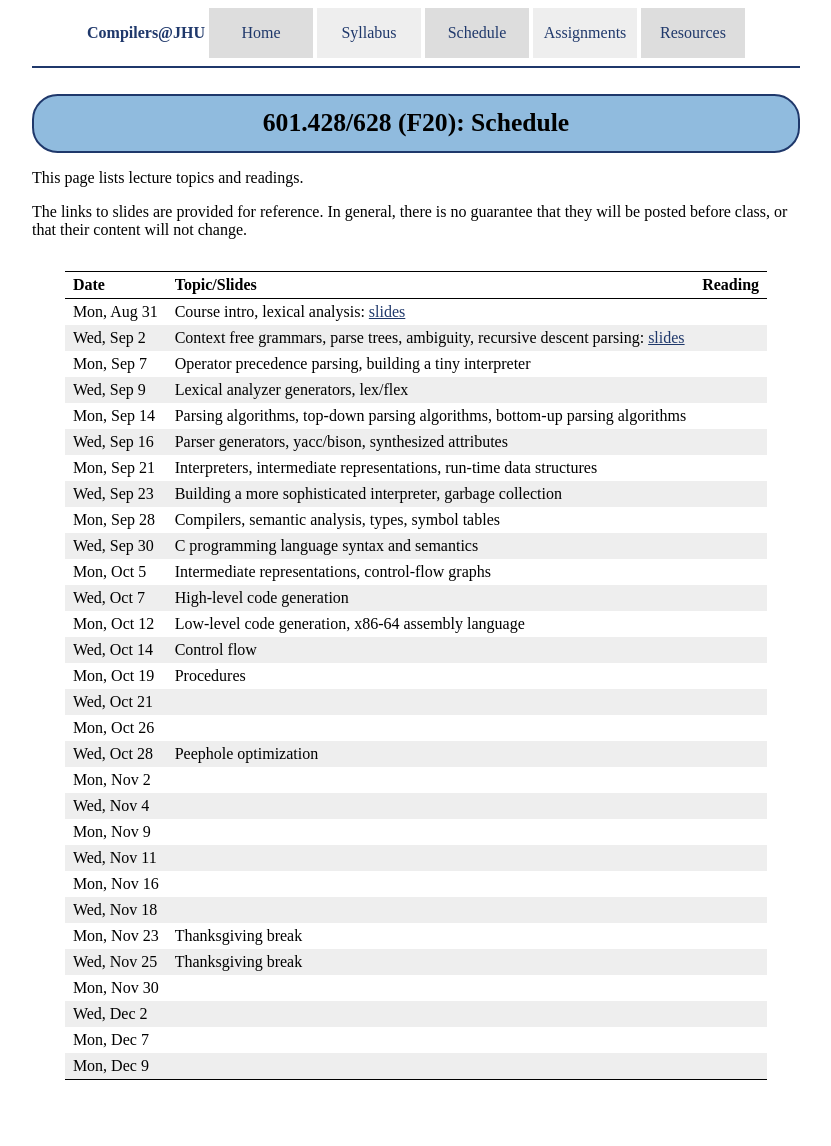
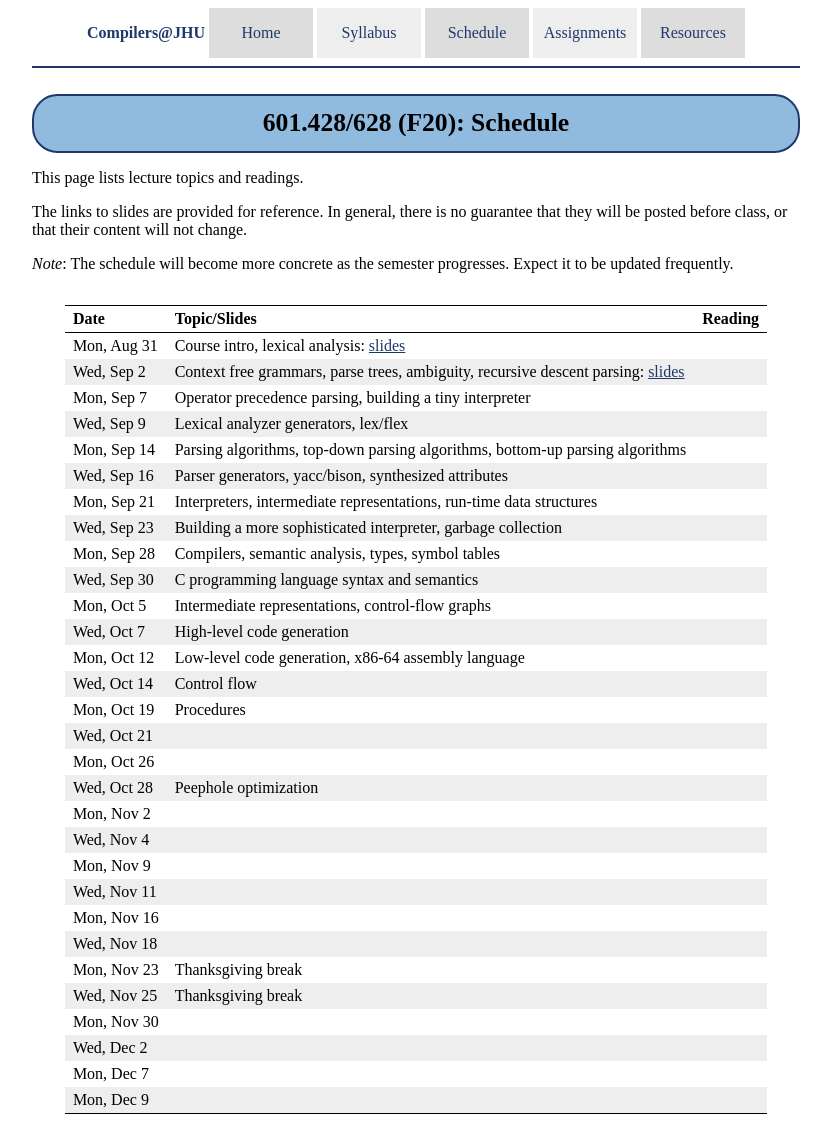
Before and after one commit to jhucompilers/fall2020, a Jekyll site: the page built from schedule.md, in a window 1280 px wide. Shown: the whole page, without its empty margins (224-1055 px from the left). Built offline with Jekyll 4.4.1, drawn with Linux system fonts in a browser that asks for light colours; before the commit the page ends 1112 px from its top, so only the background shows below that.

Commit message:
note to expect schedule changes

```diff
--- a/schedule.md
+++ b/schedule.md
@@ -6,6 +6,8 @@ title: "Schedule"
 This page lists lecture topics and readings.
 
 The links to slides are provided for reference.  In general, there is no guarantee that they will be posted before class, or that their content will not change.
+
+*Note*: The schedule will become more concrete as the semester progresses. Expect it to be updated frequently.
 
 Date               | Topic/Slides | Reading
 ------------------ | ------------ | ------------
```
